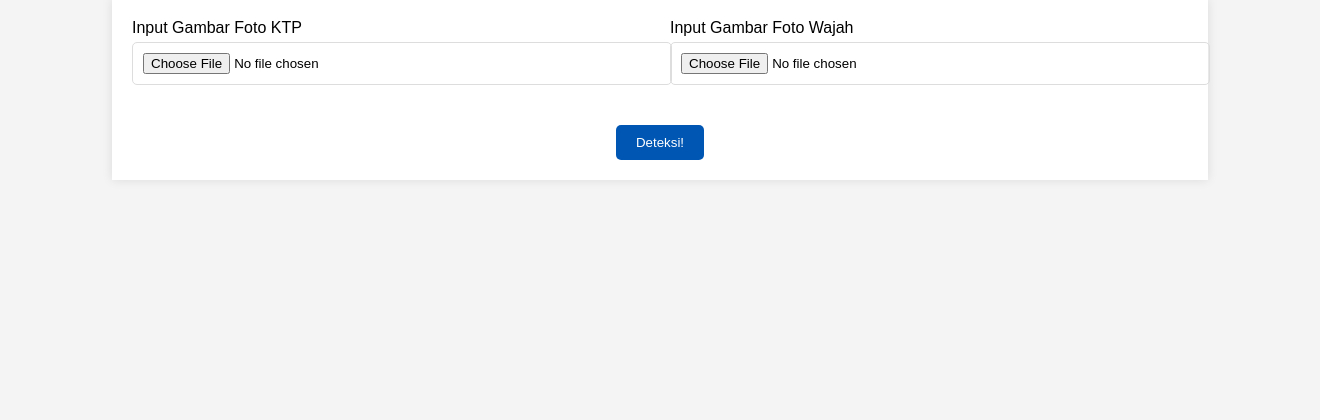
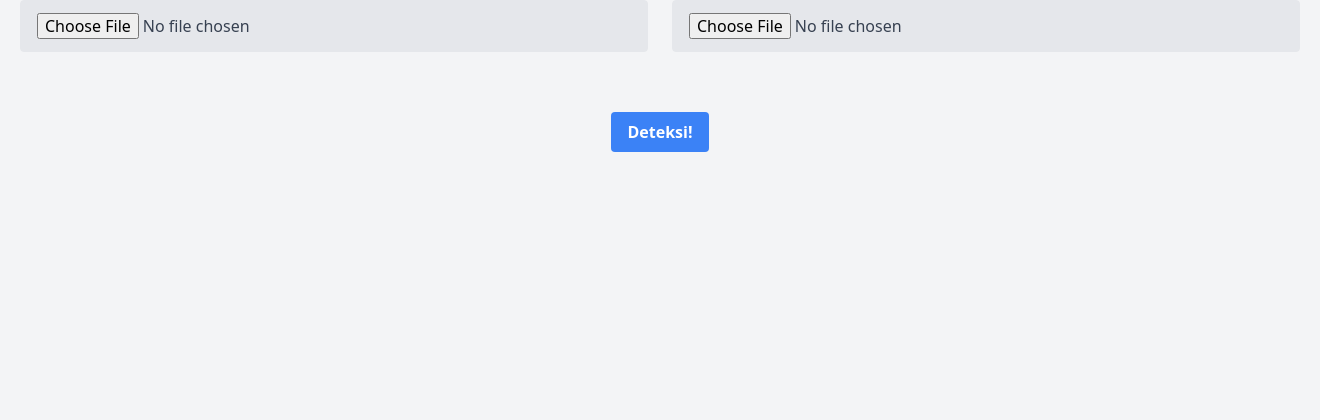
Before and after one commit to z0zero/face-verification, a Flask app: page / in a window 1320 px wide. Shown: the part 120-540 px from the top of the page. Run offline with Flask 3, Linux system fonts and the light colour scheme; some libraries are stand-ins or nearby versions.

Commit message:
Update styling and layout in CSS and HTML files

```diff
--- a/static/styles.css
+++ /dev/null
@@ -1,87 +0,0 @@
-body {
-    font-family: Arial, sans-serif;
-    margin: 0;
-    padding: 0;
-    background: #f4f4f4;
-}
-
-.container {
-    width: 80%;
-    margin: 20px auto;
-    background: white;
-    padding: 20px;
-    box-shadow: 0 0 10px rgba(0, 0, 0, 0.1);
-}
-
-.form-group {
-    margin-bottom: 20px;
-}
-
-.form-group label {
-    display: block;
-    margin-bottom: 5px;
-}
-
-.form-group input[type=file] {
-    width: 100%;
-    padding: 10px;
-    border: 1px solid #ddd;
-    border-radius: 5px;
-}
-
-button[type=submit] {
-    background: #0056b3;
-    color: white;
-    border: none;
-    padding: 10px 20px;
-    border-radius: 5px;
-    cursor: pointer;
-    align-self: center;
-}
-
-button[type=submit]:hover {
-    background: #004494;
-}
-
-/* Additional styles for logo and page layout */
-header {
-    background: #0056b3;
-    padding: 10px 0;
-    color: white;
-    text-align: center;
-}
-
-header img {
-    width: 100px;
-}
-
-.forms-container {
-    display: grid;
-    grid-template-columns: 1fr 1fr;
-    gap: 20px;
-    margin-bottom: 20px;
-}
-
-.button-container {
-    display: flex;
-    justify-content: center;
-}
-
-@media (max-width: 768px) {
-    .forms-container {
-        grid-template-columns: 1fr;
-    }
-}
-
-.flashes {
-    list-style-type: none;
-    padding: 0;
-}
-
-.flashes li {
-    background-color: #D4EDDA;
-    color: #155724;
-    margin-bottom: 10px;
-    padding: 10px;
-    border-radius: 5px;
-}
--- a/templates/base.html
+++ b/templates/base.html
@@ -4,12 +4,21 @@
     <meta charset="UTF-8">
     <meta name="viewport" content="width=device-width, initial-scale=1.0">
     <title>Form Input Page</title>
-    <link rel="stylesheet" href="{{ url_for('static', filename='styles.css') }}">
+    <!-- Tailwind CSS for styling -->
+    <script src="https://cdn.tailwindcss.com"></script>
+    <!-- Custom styles -->
+    <!-- <link rel="stylesheet" href="{{ url_for('static', filename='styles.css') }}"> -->
+    <style>
+        /* Additional custom styles can be added here */
+    </style>
 </head>
-<body>
-    <header>
-        <img src="{{ url_for('static', filename='logo.png') }}" alt="Bank Logo">
+<body class="bg-gray-100">
+    <header class="bg-blue-600 p-4 text-white flex justify-center md:justify-start">
+        <!-- Bank logo -->
+        <img src="{{ url_for('static', filename='logo.png') }}" alt="Bank Logo" class="h-12">
     </header>
-    {% block body %}{% endblock %}
+    <main class="container mx-auto mt-4">
+        {% block body %}{% endblock %}
+    </main>
 </body>
 </html>
--- a/templates/home.html
+++ b/templates/home.html
@@ -1,7 +1,7 @@
 {% extends 'base.html' %}
 
 {% block body %}
-<div class="container">
+<div class="container mx-auto mt-4">
     {% with messages = get_flashed_messages() %}
         {% if messages %}
             <ul class="flashes">
@@ -11,23 +11,43 @@
             </ul>
         {% endif %}
     {% endwith %}
-    <!-- Bank logo and title here -->
-    <div class="forms-container">
+
+    <!-- Flex container for side-by-side layout -->
+    <div class="flex flex-wrap -mx-3 mb-6 justify-center">
         <!-- Form to upload KTP image -->
-        <div class="form-group">
-            <label for="ktpImage">Input Gambar Foto KTP</label>
-            <input type="file" id="ktpImage" name="ktpImage">
+        <div class="form-group md:flex-1 px-3 mb-6">
+            <label for="ktpImage" class="block uppercase tracking-wide text-gray-700 text-xs font-bold mb-2">Input Gambar Foto KTP</label>
+            <input type="file" id="ktpImage" name="ktpImage" class="appearance-none block w-full bg-gray-200 text-gray-700 border rounded py-3 px-4 mb-3 leading-tight focus:outline-none focus:border-gray-500" onchange="previewImage(event, 'ktpPreview')">
+            <div class="flex justify-center">
+                <img id="ktpPreview" class="hidden w-64 h-auto border" />
+            </div>
         </div>
 
         <!-- Form to upload Face image -->
-        <div class="form-group">
-            <label for="faceImage">Input Gambar Foto Wajah</label>
-            <input type="file" id="faceImage" name="faceImage">
+        <div class="form-group md:flex-1 px-3 mb-6">
+            <label for="faceImage" class="block uppercase tracking-wide text-gray-700 text-xs font-bold mb-2">Input Gambar Foto Wajah</label>
+            <input type="file" id="faceImage" name="faceImage" class="appearance-none block w-full bg-gray-200 text-gray-700 border rounded py-3 px-4 mb-3 leading-tight focus:outline-none focus:border-gray-500" onchange="previewImage(event, 'facePreview')">
+            <div class="flex justify-center">
+                <img id="facePreview" class="hidden w-64 h-auto border" />
             </div>
         </div>
+    </div>
+
     <!-- Detection button -->
-    <div class="button-container">
-        <button type="submit">Deteksi!</button>
+    <div class="flex justify-center mt-4">
+        <button type="submit" class="bg-blue-500 hover:bg-blue-700 text-white font-bold py-2 px-4 rounded">Deteksi!</button>
     </div>
 </div>
+
+<script>
+    function previewImage(event, previewId) {
+        var reader = new FileReader();
+        reader.onload = function(){
+            var output = document.getElementById(previewId);
+            output.src = reader.result;
+            output.classList.remove('hidden');
+        };
+        reader.readAsDataURL(event.target.files[0]);
+    }
+</script>
 {% endblock %}
```
Lines whose indentation alone changed are shown as unchanged.
